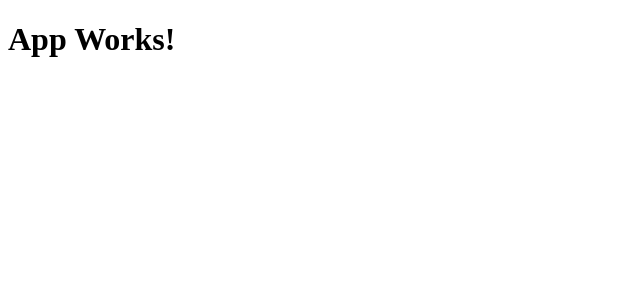
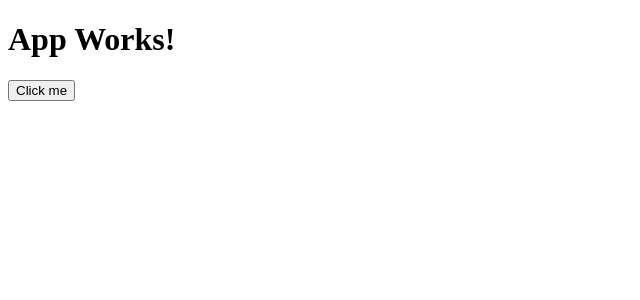
Before and after one commit to FaridahAbdulsalam/my-to-do-project, a React (Vite) app: page / in a window 1280 px wide. Shown: the top 300 px of the page, without its empty margins (0-640 px from the left). Built offline with nearby package versions, Linux system fonts and the light colour scheme.

Commit message:
(feat):Created initial component structure and added basic button component

```diff
--- a/src/App.jsx
+++ b/src/App.jsx
@@ -1,4 +1,5 @@
 import './App.css'
+import Button from './components/Button/Button'
 
 function App() {
 
@@ -6,6 +7,7 @@
   return (
     <>
      <h1>App Works!</h1>
+     <Button text={"Click me"} />
     </>
   )
 }
--- /dev/null
+++ b/src/components/Button/Button.jsx
@@ -0,0 +1,18 @@
+import React from 'react'
+
+const Button = ({text}) => {
+
+    const handleClick = () => {
+       return console.log("This button was clicked");
+    };
+
+  return (
+    <div>
+      <button onClick={handleClick}>
+        {text}
+      </button>
+    </div>
+  )
+}
+
+export default Button
```
Also changed, not shown: src/components/Button/Button.css (added), src/components/SearchBox/SearchBox.css (added), src/components/SearchBox/SearchBox.jsx (added), src/components/To-Do-Box/ToDoBox.css (added), src/components/To-Do-Box/ToDoBox.jsx (added), src/containers/Home/Home.css (added), src/containers/Home/Home.jsx (added).
